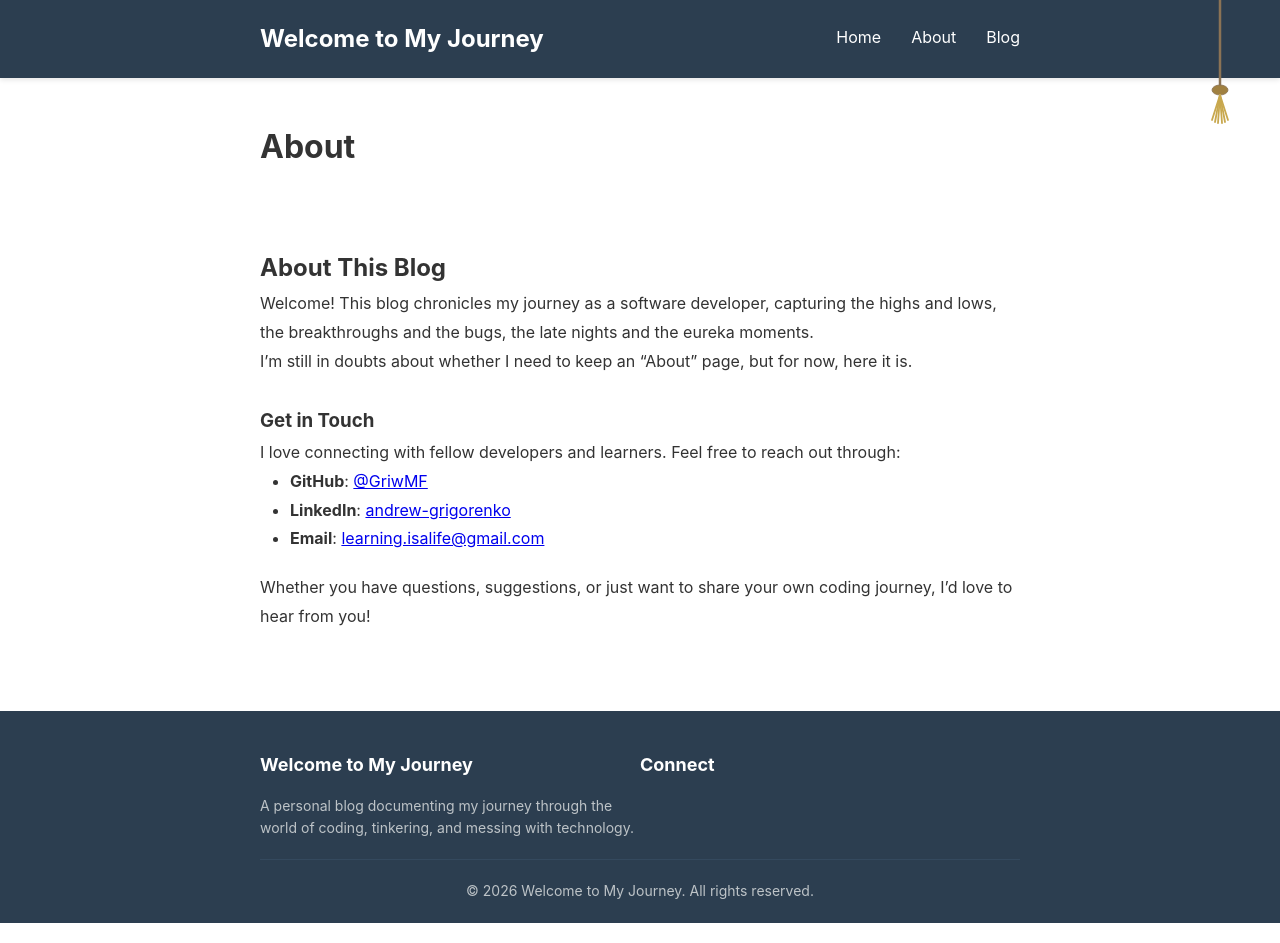
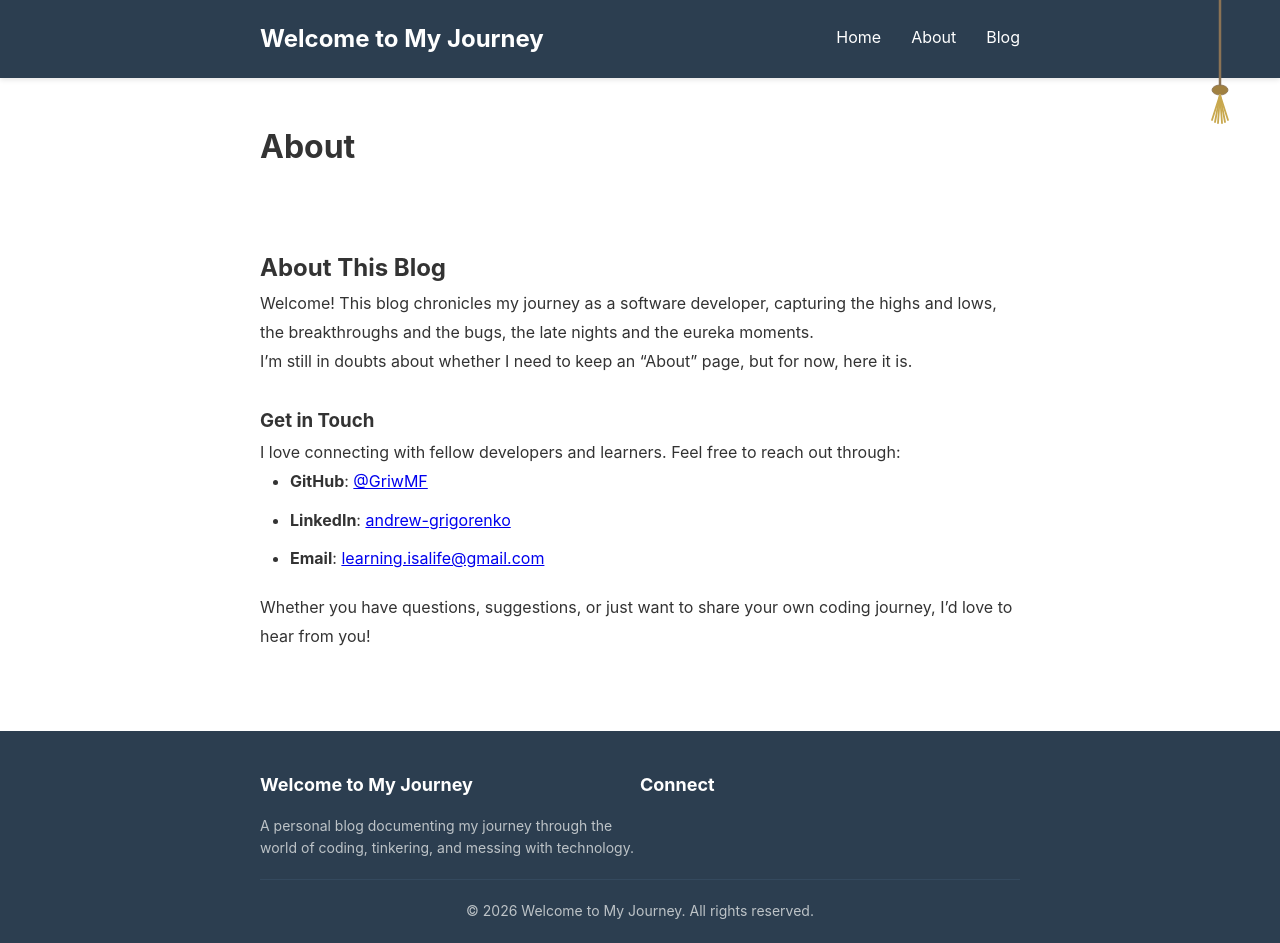
Before and after one commit to GriwMF/griwmf.github.io, a Jekyll site: the page built from about.md, in a window 1280 px wide. Built offline with Jekyll 4.4.1, drawn with Linux system fonts in a browser that asks for light colours.

Commit message:
fixed about and main page ul paddings

```diff
--- a/assets/css/style.css
+++ b/assets/css/style.css
@@ -18,7 +18,7 @@
     --link-hover: #3498db;
     --tag-bg: #3498db;
     --code-bg: #f5f5f5;
-    --shadow: rgba(0,0,0,0.1);
+    --shadow: rgba(0, 0, 0, 0.1);
 }
 
 body[data-theme="dark"] {
@@ -65,8 +65,13 @@ body[data-theme="dark"] {
 }
 
 @keyframes starfield {
-    0% { background-position: 0% 0%; }
-    100% { background-position: 100% 100%; }
+    0% {
+        background-position: 0% 0%;
+    }
+
+    100% {
+        background-position: 100% 100%;
+    }
 }
 
 .wrapper {
@@ -195,6 +200,7 @@ body[data-theme="dark"] .tassel-strand {
 }
 
 @media (prefers-reduced-motion: reduce) {
+
     #pull-cord-container,
     #pull-cord-container.is-retracting {
         transition: none !important;
@@ -237,7 +243,7 @@ body[data-theme="dark"] .home h1 {
 
 body[data-theme="dark"] .post-list-item {
     background: rgba(26, 26, 26, 0.5);
-    padding: 20px;
+    padding: 16px 20px;
     border-radius: 10px;
     border-bottom: 1px solid var(--border-color);
     box-shadow: 0 4px 6px rgba(0, 0, 0, 0.3);
@@ -327,13 +333,16 @@ body[data-theme="dark"] .post-content h2 {
     margin-bottom: 20px;
 }
 
-.post-content ul, .post-content ol,
-.page-content ul, .page-content ol {
+.post-content ul,
+.post-content ol,
+.page-content ul:not(.post-list),
+.page-content ol:not(.post-list) {
     margin-left: 30px;
     margin-bottom: 20px;
 }
 
-.post-content li {
+.post-content li,
+.page-content li:not(.post-list-item) {
     margin-bottom: 10px;
 }
 
```
